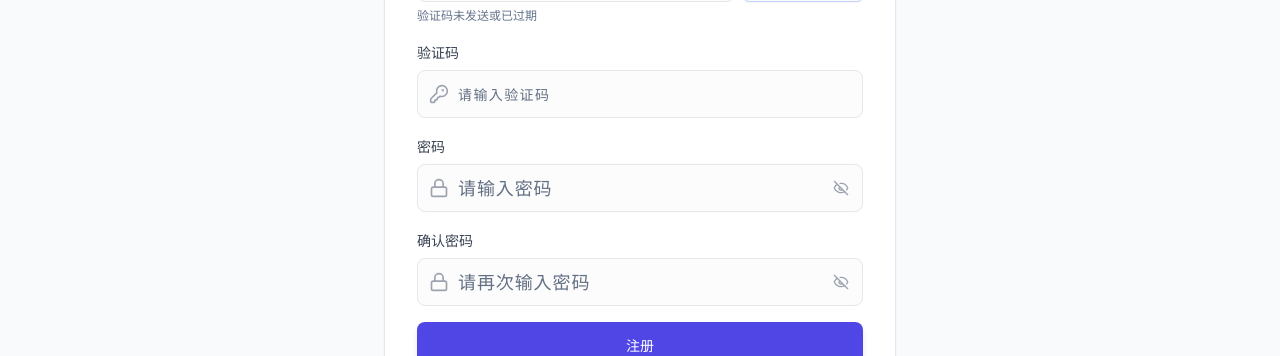
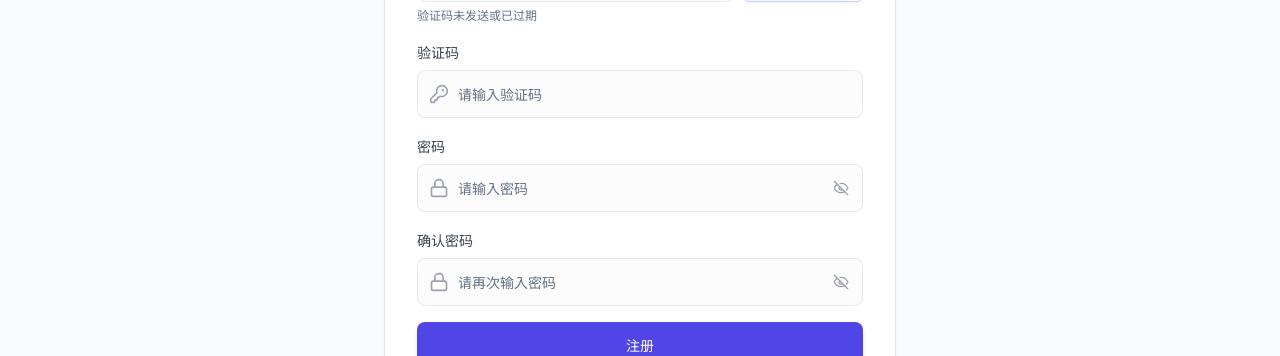
Before and after one commit to SEUAIG/seuoj-frontend, a React (Vite) app: page /signup in a window 1280 px wide. Shown: the part 399-755 px from the top of the page. Built offline with nearby package versions, Linux system fonts and the light colour scheme.

Commit message:
fix: UI 细节优化（密码框样式、班级页文案、比赛编辑缓存刷新）

```diff
--- a/src/components/bussiness/LoginForm.tsx
+++ b/src/components/bussiness/LoginForm.tsx
@@ -108,7 +108,7 @@ export default function LoginForm() {
                     type={showPassword ? "text" : "password"}
                     placeholder="请输入密码"
                     {...field}
-                    className="h-12 rounded-lg pl-10 pr-10 border-input focus:border-primary focus:ring-primary transition-all bg-background/50 hover:bg-background focus:bg-background text-lg tracking-wider"
+                    className="h-12 rounded-lg pl-10 pr-10 border-input focus:border-primary focus:ring-primary transition-all bg-background/50 hover:bg-background focus:bg-background"
                   />
                   {showPassword ? (
                     <Button
--- a/src/components/bussiness/SignupForm.tsx
+++ b/src/components/bussiness/SignupForm.tsx
@@ -214,7 +214,7 @@ export default function SignupForm() {
                   <Input
                     placeholder="请输入验证码"
                     {...field}
-                    className="h-12 rounded-lg pl-10 border-gray-200 focus:border-indigo-500 focus:ring-indigo-500 transition-all bg-gray-50/50 hover:bg-white focus:bg-white tracking-widest"
+                    className="h-12 rounded-lg pl-10 border-gray-200 focus:border-indigo-500 focus:ring-indigo-500 transition-all bg-gray-50/50 hover:bg-white focus:bg-white"
                   />
                 </div>
               </FormControl>
@@ -238,7 +238,7 @@ export default function SignupForm() {
                   <Input
                     type={showPassword1 ? "text" : "password"}
                     placeholder="请输入密码"
-                    className="h-12 rounded-lg pl-10 pr-10 border-gray-200 focus:border-indigo-500 focus:ring-indigo-500 transition-all bg-gray-50/50 hover:bg-white focus:bg-white text-lg tracking-wider"
+                    className="h-12 rounded-lg pl-10 pr-10 border-gray-200 focus:border-indigo-500 focus:ring-indigo-500 transition-all bg-gray-50/50 hover:bg-white focus:bg-white"
                     {...field}
                   />
                   {showPassword1 ? (
@@ -285,7 +285,7 @@ export default function SignupForm() {
                   <Input
                     type={showPassword2 ? "text" : "password"}
                     placeholder="请再次输入密码"
-                    className="h-12 rounded-lg pl-10 pr-10 border-gray-200 focus:border-indigo-500 focus:ring-indigo-500 transition-all bg-gray-50/50 hover:bg-white focus:bg-white text-lg tracking-wider"
+                    className="h-12 rounded-lg pl-10 pr-10 border-gray-200 focus:border-indigo-500 focus:ring-indigo-500 transition-all bg-gray-50/50 hover:bg-white focus:bg-white"
                     {...field}
                   />
                   {showPassword2 ? (
--- a/src/components/pages/ClassPage.tsx
+++ b/src/components/pages/ClassPage.tsx
@@ -129,7 +129,7 @@ export default function ClassPage() {
         <div>
           <div className="text-2xl font-semibold">班级</div>
           <div className="text-sm text-muted-foreground mt-1">
-            浏览和管理班级列表
+            {isTeacherOrAbove ? "浏览和管理班级列表" : "浏览班级列表"}
           </div>
         </div>
         {isTeacherOrAbove && (
@@ -151,7 +151,7 @@ export default function ClassPage() {
       ) : records.length === 0 ? (
         <div className="flex flex-col items-center justify-center min-h-[40vh] text-center bg-muted/20 rounded-lg border border-dashed">
           <p className="text-muted-foreground text-lg mb-4">
-            暂无班级数据，你可以尝试创建一个新班级。
+            {isTeacherOrAbove ? "暂无班级数据，你可以尝试创建一个新班级。" : "暂无班级数据"}
           </p>
         </div>
       ) : (
--- a/src/components/pages/ContestEditPage.tsx
+++ b/src/components/pages/ContestEditPage.tsx
@@ -33,6 +33,7 @@ import { Calendar } from "@/components/ui/calendar";
 import { cn } from "@/lib/utils";
 import { toast } from "sonner";
 import { useNavigate, useParams } from "react-router-dom";
+import { useQueryClient } from "@tanstack/react-query";
 import useQueryToGetContestDetail from "@/hooks/useQueryToGetContestDetail";
 import {
   updateContest,
@@ -58,6 +59,7 @@ export default function ContestEditPage() {
   const { id } = useParams();
   const contestId = Number(id);
   const nav = useNavigate();
+  const queryClient = useQueryClient();
   const [isSubmitting, setIsSubmitting] = React.useState(false);
   const [isSavingPublic, setIsSavingPublic] = React.useState(false);
   const [isSavingHideStats, setIsSavingHideStats] = React.useState(false);
@@ -134,6 +136,8 @@ export default function ContestEditPage() {
       ]);
       if (resInfo.code === 0 && resProblems.code === 0) {
         toast.success("比赛信息及题目列表更新成功");
+        await queryClient.invalidateQueries({ queryKey: ["contestDetail", contestId] });
+        await queryClient.invalidateQueries({ queryKey: ["contestPage"] });
         nav(`/contest/${contestId}`);
       } else {
         const errorMsg = [];
```
